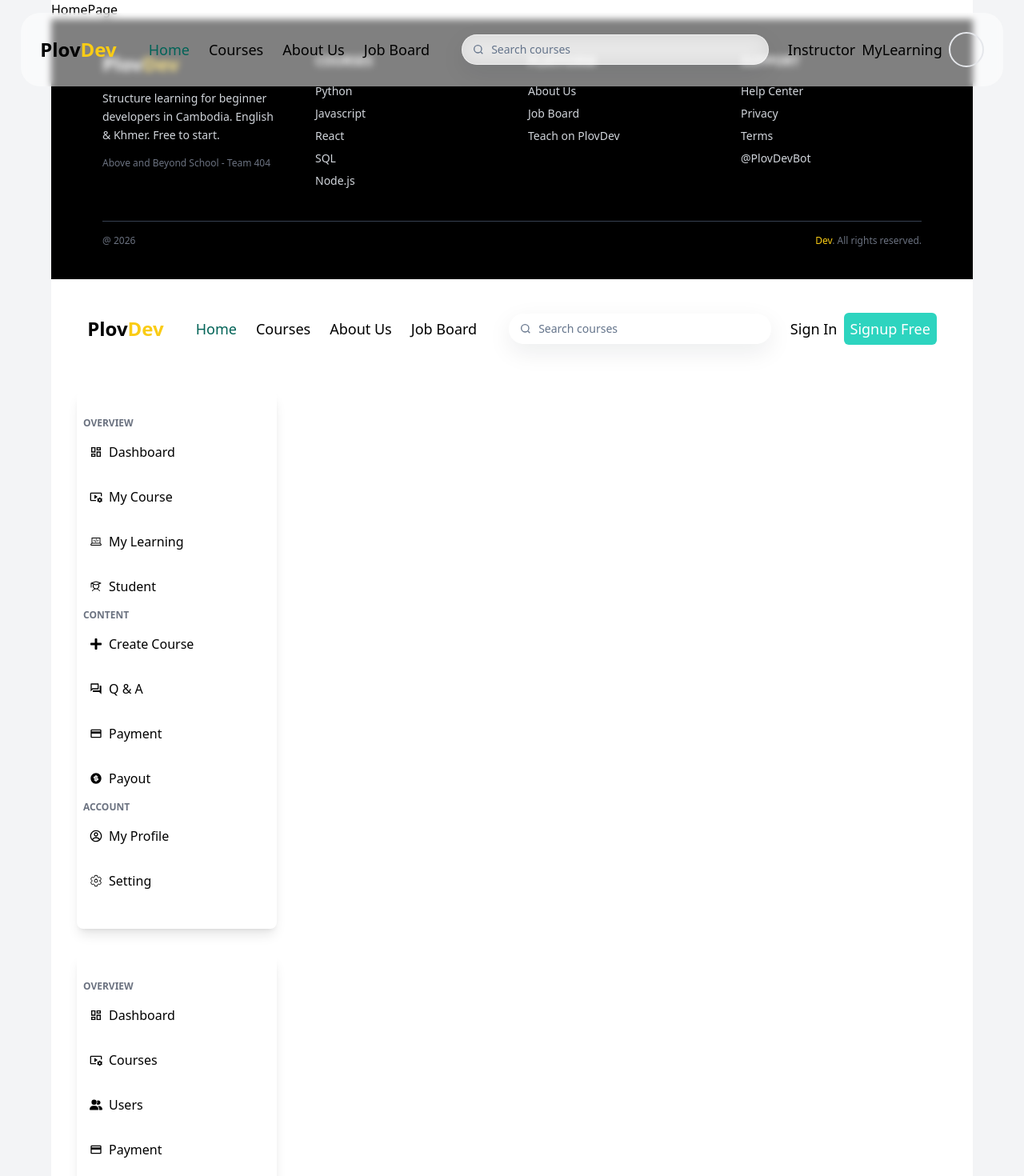
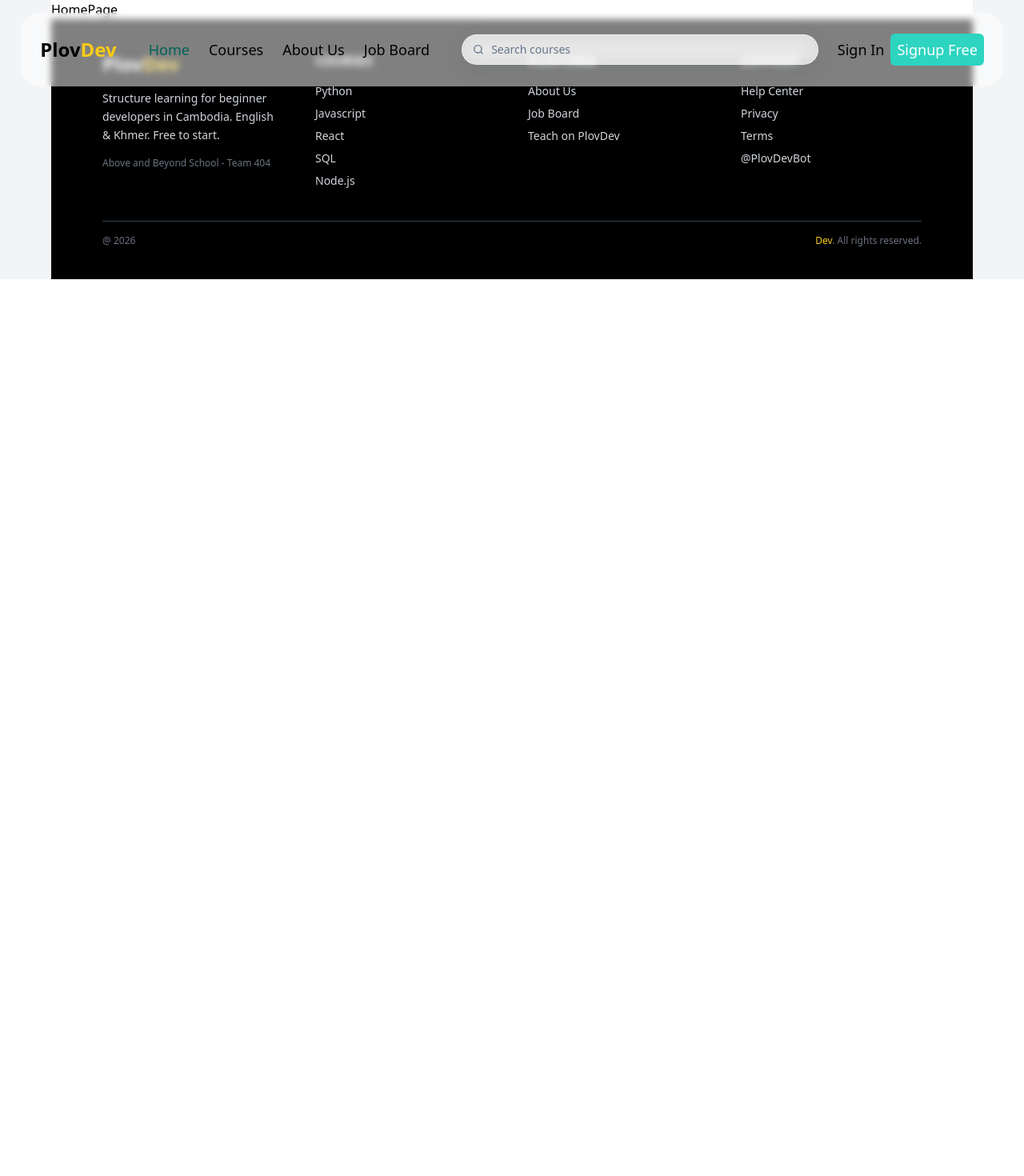
Before and after one commit to SokKimsour/plovdev-client, a React (Vite) app: page / in a window 1280 px wide. Shown: the top 1470 px of the page at 80% size. After the commit the page ends 800 px from the top, so only its background shows below. Built offline with nearby package versions, Linux system fonts and the light colour scheme.

Commit message:
feat: change Navbar name to Before and After

```diff
--- a/src/App.jsx
+++ b/src/App.jsx
@@ -5,18 +5,18 @@ import Homepage from './pages/public/Homepage'
 import CoursesPage from './pages/public/CoursesPage'
 import AboutusPage from './pages/public/AboutusPage'
 import JobBoardPage from './pages/public/JobBoardPage'
-import Navbarhomepage from './components/layout/NavbarHomepage'
 import Footer from './components/layout/Footer'
-import NavbarLogin from './components/layout/NavbarLogin'
+import NavbarBeforeLogin from './components/layout/NavbarBeforeLogin'
 import SidebarUser from './components/layout/SidebarUser'
 import SidebarAdmin from './components/layout/SidebarAdmin'
+import NavbarAfterLogin from './components/layout/NavbarAfterLogin'
 function App() {
 
   return (
     <BrowserRouter>
       <div className='bg-gray-100'>
         <div className='w-[85%] xl:w-[90%] max-xl:w-[94%] max-w-[1440px] m-[auto] p-[auto]  justify-center bg-white '>
-        <Navbarhomepage />
+        <NavbarBeforeLogin />
 
     <Routes >
       <Route path="/" element={<Homepage />} />
@@ -27,10 +27,6 @@ function App() {
 
       <Footer />
 
-      <NavbarLogin />
-
-      <SidebarUser />
-      <SidebarAdmin />
 
       </div>
       </div>
--- a/src/components/layout/NavbarHomepage.jsx
+++ b/src/components/layout/NavbarAfterLogin.jsx
@@ -1,19 +1,20 @@
 import React from 'react'
 import { useState, useEffect } from 'react'
 import { NavLink } from 'react-router-dom'
-const Navbarhomepage = () => {
+const NavbarAfterLogin = () => {
   const [menuOpen, IsmenuOpen] = useState(false)
-  const [isScrolled, setIsScrolled] = useState(false);
-  useEffect(() => {
-    const handleScroll = () => {
-      setIsScrolled(window.scrollY > 24);
-    };
 
-    handleScroll();
-    window.addEventListener("scroll", handleScroll);
+  // const [isScrolled, setIsScrolled] = useState(false);
+  // useEffect(() => {
+  //   const handleScroll = () => {
+  //     setIsScrolled(window.scrollY > 24);
+  //   };
 
-    return () => window.removeEventListener("scroll", handleScroll);
-  }, []);
+  //   handleScroll();
+  //   window.addEventListener("scroll", handleScroll);
+
+  //   return () => window.removeEventListener("scroll", handleScroll);
+  // }, []);
 
   return (
     <nav className='fixed top-0 left-0 w-full   z-50  pt-4 '>
@@ -141,4 +142,4 @@ const Navbarhomepage = () => {
   )
 }
 
-export default Navbarhomepage
+export default NavbarAfterLogin
--- a/src/components/layout/NavbarLogin.jsx
+++ b/src/components/layout/NavbarBeforeLogin.jsx
@@ -1,22 +1,22 @@
 import React from 'react'
 import { useState, useEffect } from 'react'
 import { NavLink } from 'react-router-dom'
-const NavbarLogin = () => {
+const NavbarBeforeLogin = () => {
   const [menuOpen, IsmenuOpen] = useState(false)
-  const [isScrolled, setIsScrolled] = useState(false);
-  useEffect(() => {
-    const handleScroll = () => {
-      setIsScrolled(window.scrollY > 24);
-    };
+  // const [isScrolled, setIsScrolled] = useState(false);
+  // useEffect(() => {
+  //   const handleScroll = () => {
+  //     setIsScrolled(window.scrollY > 24);
+  //   };
 
-    handleScroll();
-    window.addEventListener("scroll", handleScroll);
+  //   handleScroll();
+  //   window.addEventListener("scroll", handleScroll);
 
-    return () => window.removeEventListener("scroll", handleScroll);
-  }, []);
+  //   return () => window.removeEventListener("scroll", handleScroll);
+  // }, []);
 
   return (
-    <nav className=' top-0 left-0 w-full   z-50  pt-4 '>
+    <nav className='fixed top-0 left-0 w-full   z-50  pt-4 '>
       <div className='bg-white/50 backdrop-blur-sm flex justify-center items-center text-lg   max-2xl:w-[96%] mx-auto rounded-3xl border-1 border-amber-300/90
  '>
 
@@ -142,4 +142,4 @@ const NavbarLogin = () => {
   )
 }
 
-export default NavbarLogin
+export default NavbarBeforeLogin
--- a/src/components/layout/SidebarAdmin.jsx
+++ b/src/components/layout/SidebarAdmin.jsx
@@ -14,7 +14,7 @@ const SidebarAdmin = () => {
     <nav>
       <ul className='m-8 py-8  items-center w-[250px] bg-white rounded-lg shadow-lg '>
 
-        <div className='mx-2 font-bold text-xs text-gray-500'> OVERVIEW </div>
+        <div className='mx-2 my-8  font-bold text-xs text-black'> OVERVIEW </div>
 
         <li className='p-4' ><NavLink to="/dashboard" className='hover:text-teal-500 gap-2 duration-200 flex items-center pointer'>
           <MdOutlineDashboard /> Dashboard
@@ -30,7 +30,7 @@ const SidebarAdmin = () => {
 
         <li className='p-4'><NavLink to="/word" className='hover:text-teal-500 gap-2 duration-200 flex items-center pointer0'><MdOutlineWork/> Job Board</NavLink> </li>
 
-        <div className='mx-2 font-bold text-xs text-gray-500'> ACCOUNT </div>
+        <div className='mx-2 my-8  font-bold text-xs text-black'> ACCOUNT </div>
 
         <li className='p-4'><NavLink to="/myprofile" className='hover:text-teal-500 gap-2 duration-200 flex items-center pointer'><CgProfile /> My Profile</NavLink> </li>
         <li className='p-4'><NavLink to="/setting" className='hover:text-teal-500 gap-2 duration-200 flex items-center pointer'><IoSettingsOutline /> Setting</NavLink> </li>
--- a/src/components/layout/SidebarUser.jsx
+++ b/src/components/layout/SidebarUser.jsx
@@ -15,7 +15,7 @@ const SidebarUser = () => {
     <nav>
       <ul className='m-8 py-8  items-center w-[250px] bg-white rounded-lg shadow-lg '>
 
-        <div className='mx-2 font-bold text-xs text-gray-500'> OVERVIEW </div>
+        <div className='mx-2 my-8 font-bold text-xs text-black'> OVERVIEW </div>
 
         <li className='p-4' ><NavLink to="/dashboard" className='hover:text-teal-500 gap-2 duration-200 flex items-center pointer'>
           <MdOutlineDashboard /> Dashboard
@@ -26,7 +26,7 @@ const SidebarUser = () => {
         <li className='p-4'><NavLink to="/mylearning" className='hover:text-teal-500 gap-2 duration-200 flex items-center pointer'><LiaLaptopCodeSolid /> My Learning</NavLink></li>
         <li className='p-4'><NavLink to="/student" className='hover:text-teal-500 gap-2 duration-200 flex items-center pointer'><PiStudent /> Student</NavLink> </li>
 
-        <div className='mx-2 font-bold text-xs text-gray-500'> CONTENT </div>
+        <div className='mx-2 my-8  font-bold text-xs text-black'> CONTENT </div>
 
 
         <li className='p-4'><NavLink to="/createcourse" className='hover:text-teal-500 gap-2 duration-200 flex items-center pointer'><FaPlus /> Create Course
@@ -35,7 +35,7 @@ const SidebarUser = () => {
         <li className='p-4'><NavLink to="/payment" className='hover:text-teal-500 gap-2 duration-200 flex items-center pointer'><MdOutlinePayment /> Payment</NavLink> </li>
         <li className='p-4'><NavLink to="/payout" className='hover:text-teal-500 gap-2 duration-200 flex items-center pointer0'><RiMoneyDollarCircleFill /> Payout</NavLink> </li>
 
-        <div className='mx-2 font-bold text-xs text-gray-500'> ACCOUNT </div>
+        <div className='mx-2 my-8  font-bold text-xs text-black'> ACCOUNT </div>
 
         <li className='p-4'><NavLink to="/myprofile" className='hover:text-teal-500 gap-2 duration-200 flex items-center pointer'><CgProfile /> My Profile</NavLink> </li>
         <li className='p-4'><NavLink to="/setting" className='hover:text-teal-500 gap-2 duration-200 flex items-center pointer'><IoSettingsOutline /> Setting</NavLink> </li>
```
